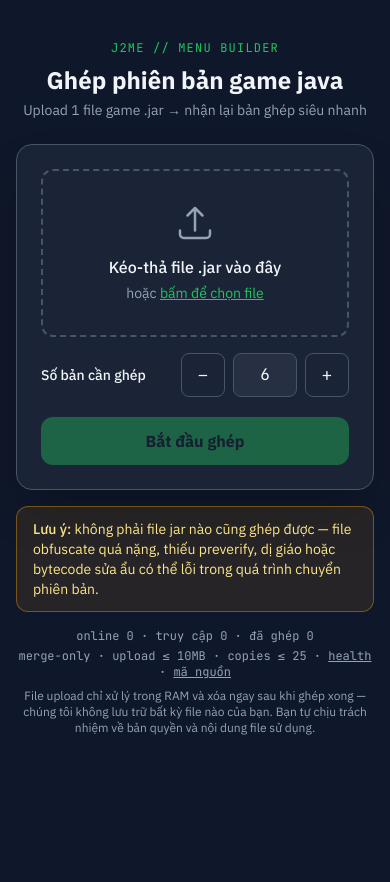
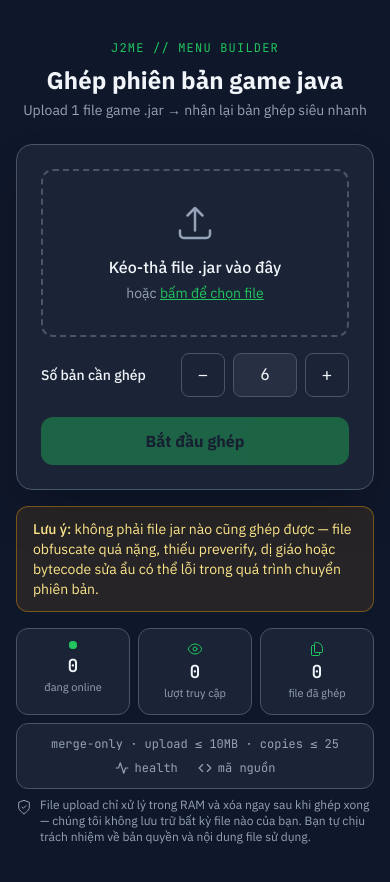
Before and after one commit to 0xFenix/tools.ezway.mobi, a Vue app in the folder web/frontend/: page / in a window 390 px wide. Shown: the top 882 px of the page. Before the commit the page ends 844 px from the top, so only its background shows below. Built offline with nearby package versions, Linux system fonts and the light colour scheme; no server answers.

Commit message:
feat: fix mobile tap zoom and redesign web footer with stats cards

```diff
--- a/web/frontend/src/App.vue
+++ b/web/frontend/src/App.vue
@@ -1,5 +1,5 @@
 <template>
-  <div class="min-h-screen bg-ink text-slate-100 font-sans flex flex-col items-center px-4 py-10">
+  <div class="min-h-screen bg-ink text-slate-100 font-sans flex flex-col items-center px-4 py-10 touch-manipulation">
     <main class="w-full max-w-xl">
       <!-- Header -->
       <header class="text-center mb-6">
@@ -53,19 +53,19 @@
           <label for="copies" class="text-sm font-medium">Số bản cần ghép</label>
           <div class="flex items-center gap-2">
             <button type="button" @click="step(-1)" :disabled="copies <= 1" aria-label="Giảm copies"
-              class="min-h-[44px] min-w-[44px] rounded-lg border border-line text-lg leading-none disabled:opacity-30 hover:border-accent transition-colors duration-200">−</button>
+              class="min-h-[44px] min-w-[44px] rounded-lg border border-line text-lg leading-none disabled:opacity-30 hover:border-accent transition-colors duration-200 touch-manipulation select-none">−</button>
             <input id="copies" v-model="copiesText" type="text" inputmode="numeric" autocomplete="off"
               spellcheck="false" @input="onCopiesInput" @blur="clampCopies" @keydown.enter="clampCopies"
-              class="w-16 min-h-[44px] text-center bg-mutedbox border border-line rounded-lg font-mono focus:border-accent">
+              class="w-16 min-h-[44px] text-center text-base bg-mutedbox border border-line rounded-lg font-mono focus:border-accent">
             <button type="button" @click="step(1)" :disabled="copies >= 25" aria-label="Tăng copies"
-              class="min-h-[44px] min-w-[44px] rounded-lg border border-line text-lg leading-none disabled:opacity-30 hover:border-accent transition-colors duration-200">+</button>
+              class="min-h-[44px] min-w-[44px] rounded-lg border border-line text-lg leading-none disabled:opacity-30 hover:border-accent transition-colors duration-200 touch-manipulation select-none">+</button>
           </div>
         </div>
 
         <!-- Merge button -->
         <button type="button" @click="merge" :disabled="!file || busy" class="mt-5 w-full min-h-[48px] rounded-xl bg-accent text-onaccent font-bold text-base
                  disabled:opacity-40 hover:brightness-110 active:brightness-95 transition-all duration-200
-                 flex items-center justify-center gap-2">
+                 flex items-center justify-center gap-2 touch-manipulation">
           <svg v-if="busy" class="h-5 w-5 animate-spin" viewBox="0 0 24 24" fill="none" aria-hidden="true">
             <circle class="opacity-25" cx="12" cy="12" r="10" stroke="currentColor" stroke-width="4" />
             <path class="opacity-90" fill="currentColor" d="M4 12a8 8 0 018-8v4a4 4 0 00-4 4H4z" />
@@ -102,16 +102,67 @@
         có thể lỗi trong quá trình chuyển phiên bản.
       </aside>
 
-      <footer class="mt-4 text-center text-xs text-mutetext font-mono">
-        online {{ stats.online }} · truy cập {{ stats.visits }} · đã ghép {{ stats.merges }}
+      <!-- Stats -->
+      <section aria-label="Thống kê sử dụng" class="mt-4 grid grid-cols-3 gap-2">
+        <div class="bg-card border border-line rounded-xl px-2 py-3 text-center">
+          <span class="relative mx-auto mb-2 flex h-2 w-2">
+            <span class="animate-ping absolute inline-flex h-full w-full rounded-full bg-accent opacity-60"></span>
+            <span class="relative inline-flex rounded-full h-2 w-2 bg-accent"></span>
+          </span>
+          <p class="font-mono text-lg font-semibold leading-none">{{ stats.online }}</p>
+          <p class="mt-1 text-[11px] text-mutetext">đang online</p>
+        </div>
+        <div class="bg-card border border-line rounded-xl px-2 py-3 text-center">
+          <svg class="mx-auto mb-1.5 h-4 w-4 text-accent" viewBox="0 0 24 24" fill="none" stroke="currentColor"
+            stroke-width="1.5" aria-hidden="true">
+            <path stroke-linecap="round" stroke-linejoin="round"
+              d="M2.036 12.322a1.012 1.012 0 010-.639C3.423 7.51 7.36 4.5 12 4.5c4.638 0 8.573 3.007 9.963 7.178.07.207.07.431 0 .639C20.577 16.49 16.64 19.5 12 19.5c-4.638 0-8.573-3.007-9.963-7.178z" />
+            <path stroke-linecap="round" stroke-linejoin="round" d="M15 12a3 3 0 11-6 0 3 3 0 016 0z" />
+          </svg>
+          <p class="font-mono text-lg font-semibold leading-none">{{ stats.visits }}</p>
+          <p class="mt-1 text-[11px] text-mutetext">lượt truy cập</p>
+        </div>
+        <div class="bg-card border border-line rounded-xl px-2 py-3 text-center">
+          <svg class="mx-auto mb-1.5 h-4 w-4 text-accent" viewBox="0 0 24 24" fill="none" stroke="currentColor"
+            stroke-width="1.5" aria-hidden="true">
+            <path stroke-linecap="round" stroke-linejoin="round"
+              d="M15.75 17.25v3.375c0 .621-.504 1.125-1.125 1.125h-9.75a1.125 1.125 0 01-1.125-1.125V7.875c0-.621.504-1.125 1.125-1.125H6.75a9.06 9.06 0 011.5.124m7.5 10.376h3.375c.621 0 1.125-.504 1.125-1.125V11.25c0-4.46-3.243-8.161-7.5-8.876a9.06 9.06 0 00-1.5-.124H9.375c-.621 0-1.125.504-1.125 1.125v3.5m7.5 10.375H9.375a1.125 1.125 0 01-1.125-1.125v-9.25" />
+          </svg>
+          <p class="font-mono text-lg font-semibold leading-none">{{ stats.merges }}</p>
+          <p class="mt-1 text-[11px] text-mutetext">file đã ghép</p>
+        </div>
+      </section>
+
+      <!-- Links -->
+      <footer class="mt-2 bg-card border border-line rounded-xl px-4 py-3 text-center text-xs text-mutetext font-mono">
+        <p>merge-only · upload ≤ 10MB · copies ≤ 25</p>
+        <p class="mt-2 flex items-center justify-center gap-5">
+          <a class="inline-flex items-center gap-1.5 hover:text-slate-300" href="/api/health">
+            <svg class="h-3.5 w-3.5" viewBox="0 0 24 24" fill="none" stroke="currentColor" stroke-width="2"
+              stroke-linecap="round" stroke-linejoin="round" aria-hidden="true">
+              <polyline points="22 12 18 12 15 21 9 3 6 12 2 12" />
+            </svg>health</a>
+          <a class="inline-flex items-center gap-1.5 hover:text-slate-300"
+            href="https://github.com/0xFenix/tools.ezway.mobi" target="_blank" rel="noopener">
+            <svg class="h-3.5 w-3.5" viewBox="0 0 24 24" fill="none" stroke="currentColor" stroke-width="2"
+              stroke-linecap="round" stroke-linejoin="round" aria-hidden="true">
+              <polyline points="16 18 22 12 16 6" />
+              <polyline points="8 6 2 12 8 18" />
+            </svg>mã nguồn</a>
+        </p>
       </footer>
-      <footer class="mt-1 text-center text-xs text-mutetext font-mono">
-        merge-only · upload ≤ 10MB · copies ≤ 25 · <a class="underline hover:text-slate-300"
-          href="/api/health">health</a> · <a class="underline hover:text-slate-300"
-          href="https://github.com/0xFenix/tools.ezway.mobi" target="_blank" rel="noopener">mã nguồn</a>
-      </footer>
-      <p class="mt-2 text-center text-xs text-mutetext">File upload chỉ xử lý trong RAM và xóa ngay sau khi ghép xong —
-        chúng tôi không lưu trữ bất kỳ file nào của bạn. Bạn tự chịu trách nhiệm về bản quyền và nội dung file sử dụng.</p>
+
+      <!-- Disclaimer -->
+      <p class="mt-2 flex gap-2 text-xs text-mutetext">
+        <svg class="h-4 w-4 shrink-0 mt-0.5" viewBox="0 0 24 24" fill="none" stroke="currentColor" stroke-width="1.5"
+          stroke-linecap="round" stroke-linejoin="round" aria-hidden="true">
+          <path d="M12 22s8-4 8-10V5l-8-3-8 3v7c0 6 8 10 8 10z" />
+          <polyline points="9 12 11 14 15 10" />
+        </svg>
+        <span>File upload chỉ xử lý trong RAM và xóa ngay sau khi ghép xong —
+          chúng tôi không lưu trữ bất kỳ file nào của bạn. Bạn tự chịu trách nhiệm về bản quyền và nội dung file
+          sử dụng.</span>
+      </p>
     </main>
   </div>
 </template>
```
